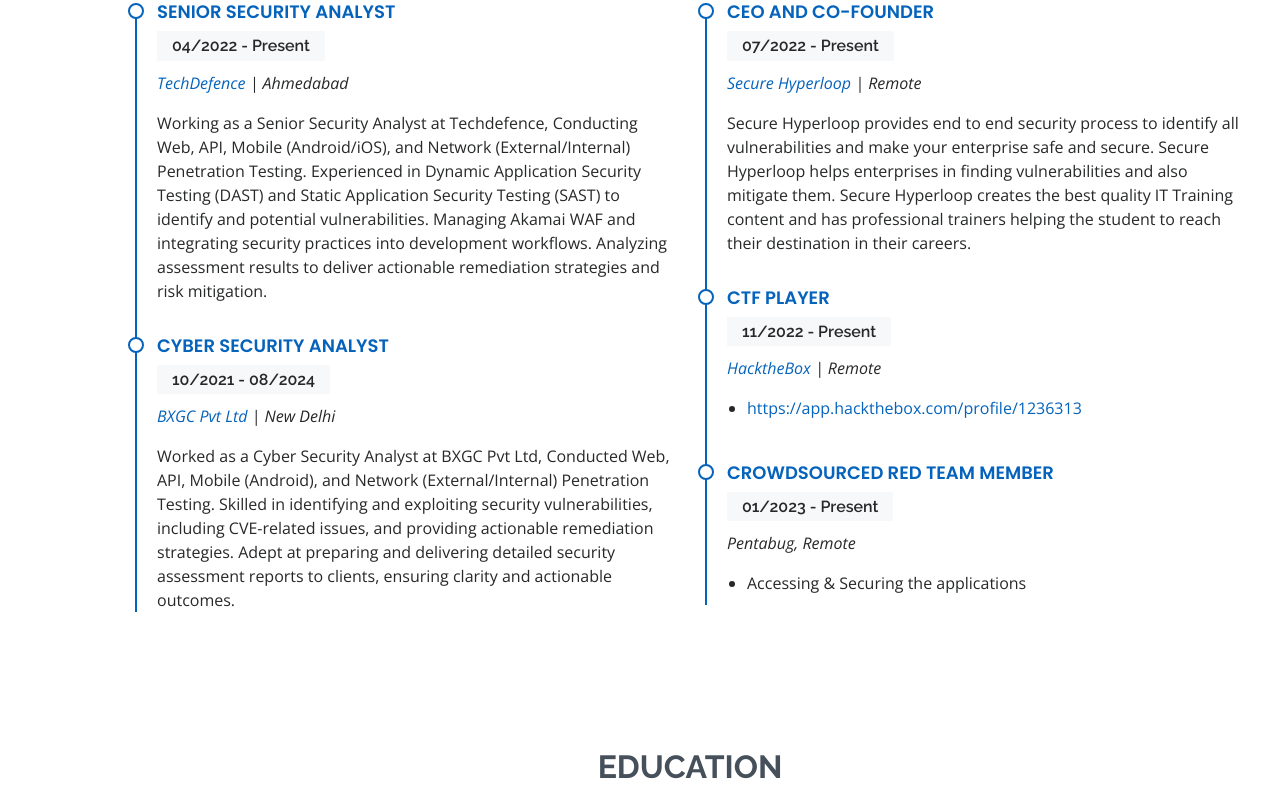
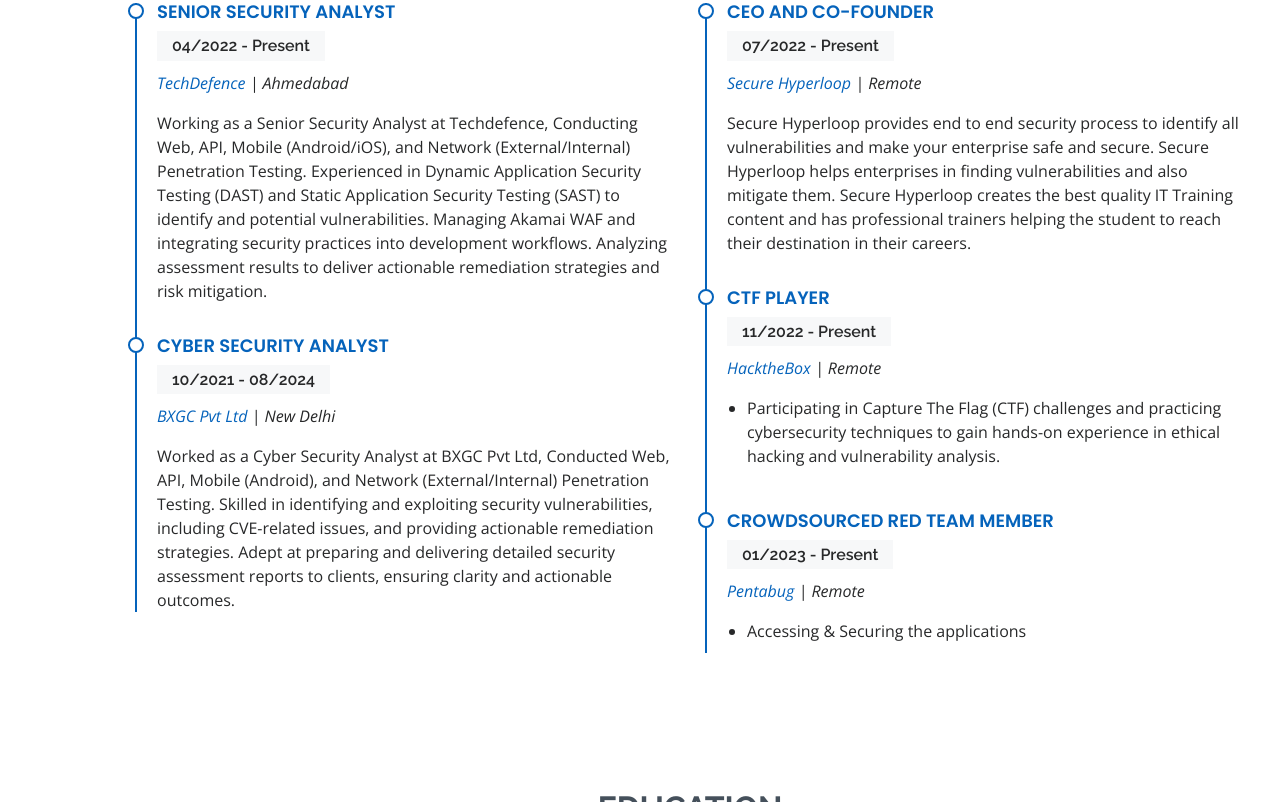
Before and after one commit to janmeyjaysharma/janmeyjaysharma.github.io, a plain HTML site: page index.html in a window 1280 px wide. Shown: the part 2011-2813 px from the top of the page. Drawn offline with nearby package versions, Linux system fonts and the light colour scheme.

Commit message:
Update index.html

```diff
--- a/index.html
+++ b/index.html
@@ -201,7 +201,7 @@
                 CEH | ECSA | CHFI | LPT (Master) | Security+
               </p>
               <p>
-                Janmeyjay Sharma, a Cyber Security Researcher, is the founder of <a href="https://www.securehyperloop.com/">Secure Hyperloop</a> and is currently working as a Senior Security Analyst at TechDefence. He specializes in securing applications and infrastructure against various cyber threats and attacks, with a primary focus on Network, Web Application, API, Mobile Application, and iOS Penetration Testing.
+                Janmeyjay Sharma, a Cyber Security Researcher, is the founder of <a href="https://www.securehyperloop.com/">Secure Hyperloop</a> and is currently working as a Senior Security Analyst at <a href="https://techdefence.com/">TechDefence</a>. He specializes in securing applications and infrastructure against various cyber threats and attacks, with a primary focus on Network, Web Application, API, Mobile Application, and iOS Penetration Testing.
               </p>
               <div class="row">
                 <ul>
@@ -312,16 +312,15 @@
                <h4>CTF Player</h4>
                 <h5>11/2022 - Present</h5>
                 <p><em><a href="https://www.hackthebox.com/">HacktheBox</a> | Remote</em></p>
-
                <ul>
-                  <li><a href="https://app.hackthebox.com/profile/1236313">https://app.hackthebox.com/profile/1236313</a></li>
+                  <li>Participating in Capture The Flag (CTF) challenges and practicing cybersecurity techniques to gain hands-on experience in ethical hacking and vulnerability analysis.</li>
                 </ul>
               </div>
 
              <div class="resume-item">
                <h4>Crowdsourced Red Team Member</h4>
                 <h5>01/2023 - Present</h5>
-                <p><em>Pentabug, Remote</em></p>
+                <p><em><a href="https://www.linkedin.com/company/pentabug/">Pentabug</a> | Remote</em></p>
                 <ul>
                   <li>Accessing & Securing the applications</li>
                 </ul>
```
